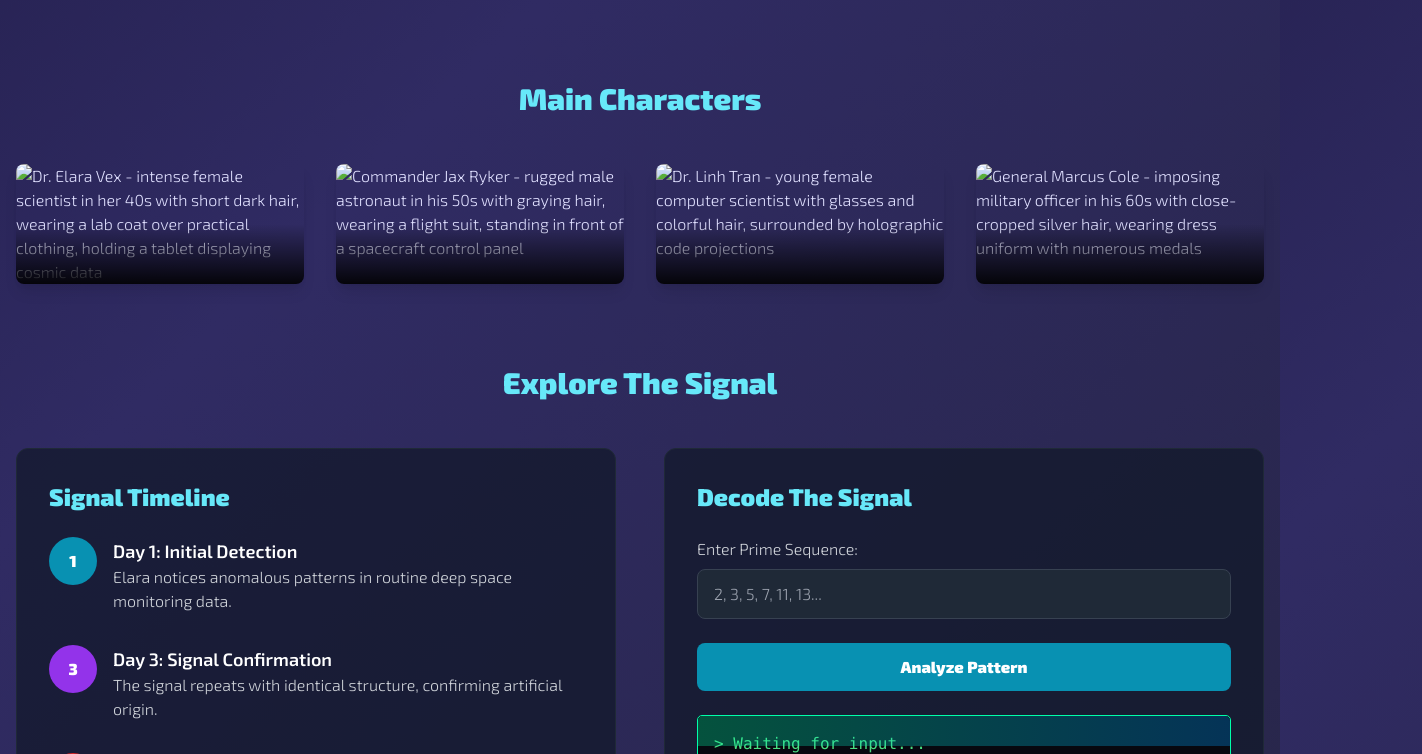
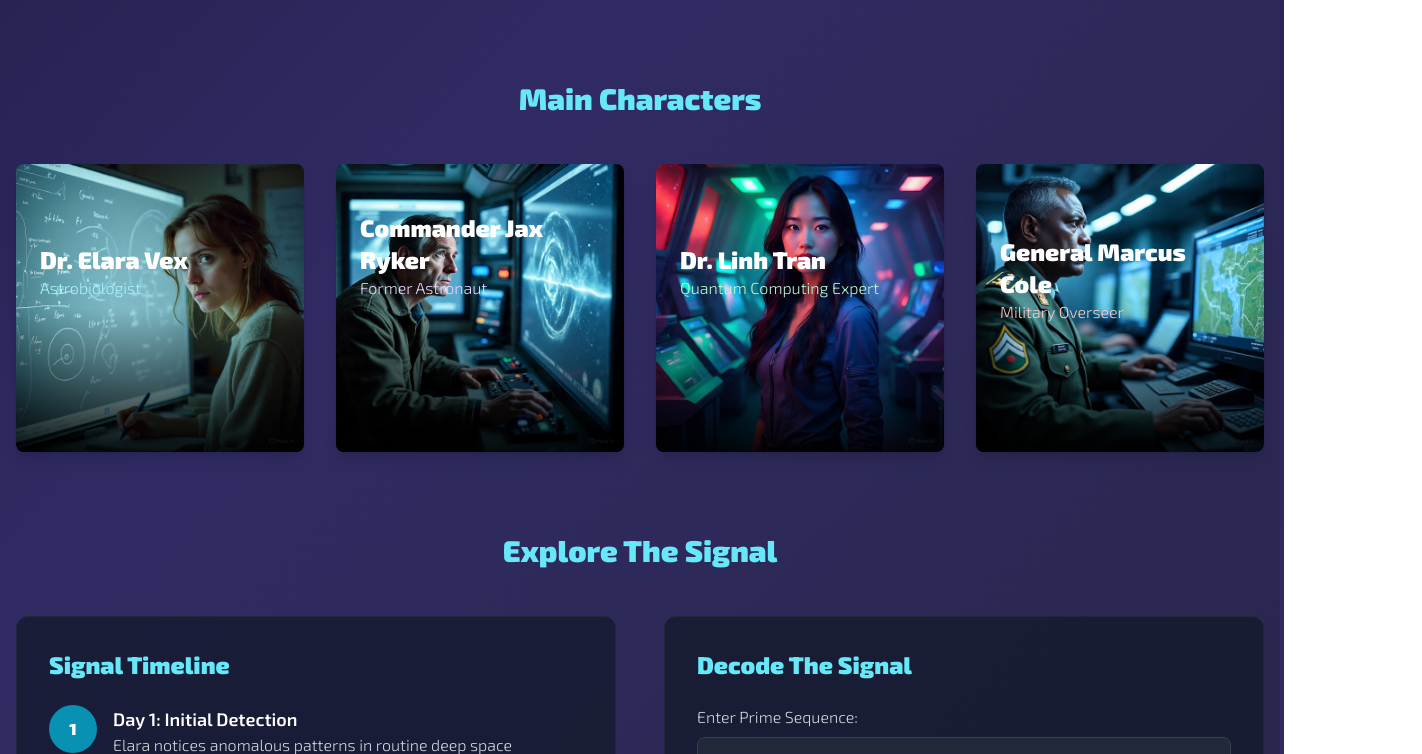
Before and after one commit to temis-lee/oblivion.github.io, a plain HTML site: page docs/index.html in a window 1280 px wide. Shown: the part 1842-2596 px from the top of the page, 1422 px wide, since content can reach past the window. Drawn offline with nearby package versions, Linux system fonts and the light colour scheme.

Commit message:
Update index.html

```diff
--- a/docs/index.html
+++ b/docs/index.html
@@ -124,7 +124,7 @@
             </div>
             <div class="lg:w-1/2 flex justify-center">
                 <div class="relative">
-                    <img src="/resources/photos/Elara.JPG" alt="Dr. Elara Vex in her high-tech observatory analyzing cosmic signals on multiple holographic displays" class="rounded-lg shadow-2xl border-2 border-cyan-500" style="width:900px; height:500px; object-fit:cover;" />
+                    <img src="/resources/Elara.JPG" alt="Dr. Elara Vex in her high-tech observatory analyzing cosmic signals on multiple holographic displays" class="rounded-lg shadow-2xl border-2 border-cyan-500" style="width:900px; height:500px; object-fit:cover;" />
                     <div class="absolute -bottom-5 -right-5 bg-purple-900 p-4 rounded-lg shadow-lg border border-cyan-400">
                         <p class="text-sm font-mono text-cyan-200">TRANSMISSION DETECTED</p>
                     </div>
@@ -199,7 +199,7 @@
 
             <div class="grid md:grid-cols-2 lg:grid-cols-4 gap-8">
                 <div class="group relative overflow-hidden rounded-lg shadow-lg hover:shadow-2xl transition-all duration-500">
-                    <img src="/resources/photos/Elara.JPG" alt="Dr. Elara Vex - intense female scientist in her 40s with short dark hair, wearing a lab coat over practical clothing, holding a tablet displaying cosmic data" class="w-full h-full object-cover transition-transform duration-500 group-hover:scale-110" />
+                    <img src="/resources/Elara.JPG" alt="Dr. Elara Vex - intense female scientist in her 40s with short dark hair, wearing a lab coat over practical clothing, holding a tablet displaying cosmic data" class="w-full h-full object-cover transition-transform duration-500 group-hover:scale-110" />
                     <div class="absolute inset-0 bg-gradient-to-t from-black via-transparent to-transparent opacity-90"></div>
                     <div class="absolute bottom-0 left-0 p-6 w-full">
                         <h3 class="text-2xl font-bold text-white">Dr. Elara Vex</h3>
@@ -209,7 +209,7 @@
                 </div>
 
                 <div class="group relative overflow-hidden rounded-lg shadow-lg hover:shadow-2xl transition-all duration-500">
-                    <img src="/resources/photos/jax.JPG" alt="Commander Jax Ryker - rugged male astronaut in his 50s with graying hair, wearing a flight suit, standing in front of a spacecraft control panel" class="w-full h-full object-cover transition-transform duration-500 group-hover:scale-110" />
+                    <img src="/resources/jax.JPG" alt="Commander Jax Ryker - rugged male astronaut in his 50s with graying hair, wearing a flight suit, standing in front of a spacecraft control panel" class="w-full h-full object-cover transition-transform duration-500 group-hover:scale-110" />
                     <div class="absolute inset-0 bg-gradient-to-t from-black via-transparent to-transparent opacity-90"></div>
                     <div class="absolute bottom-0 left-0 p-6 w-full">
                         <h3 class="text-2xl font-bold text-white">Commander Jax Ryker</h3>
@@ -219,7 +219,7 @@
                 </div>
 
                 <div class="group relative overflow-hidden rounded-lg shadow-lg hover:shadow-2xl transition-all duration-500">
-                    <img src="/resources/photos/linh.JPG" alt="Dr. Linh Tran - young female computer scientist with glasses and colorful hair, surrounded by holographic code projections" class="w-full h-full object-cover transition-transform duration-500 group-hover:scale-110" />
+                    <img src="/resources/linh.JPG" alt="Dr. Linh Tran - young female computer scientist with glasses and colorful hair, surrounded by holographic code projections" class="w-full h-full object-cover transition-transform duration-500 group-hover:scale-110" />
                     <div class="absolute inset-0 bg-gradient-to-t from-black via-transparent to-transparent opacity-90"></div>
                     <div class="absolute bottom-0 left-0 p-6 w-full">
                         <h3 class="text-2xl font-bold text-white">Dr. Linh Tran</h3>
@@ -229,7 +229,7 @@
                 </div>
 
                 <div class="group relative overflow-hidden rounded-lg shadow-lg hover:shadow-2xl transition-all duration-500">
-                    <img src="/resources/photos/marcus.JPG" alt="General Marcus Cole - imposing military officer in his 60s with close-cropped silver hair, wearing dress uniform with numerous medals" class="w-full h-full object-cover transition-transform duration-500 group-hover:scale-110" />
+                    <img src="/resources/marcus.JPG" alt="General Marcus Cole - imposing military officer in his 60s with close-cropped silver hair, wearing dress uniform with numerous medals" class="w-full h-full object-cover transition-transform duration-500 group-hover:scale-110" />
                     <div class="absolute inset-0 bg-gradient-to-t from-black via-transparent to-transparent opacity-90"></div>
                     <div class="absolute bottom-0 left-0 p-6 w-full">
                         <h3 class="text-2xl font-bold text-white">General Marcus Cole</h3>
```
